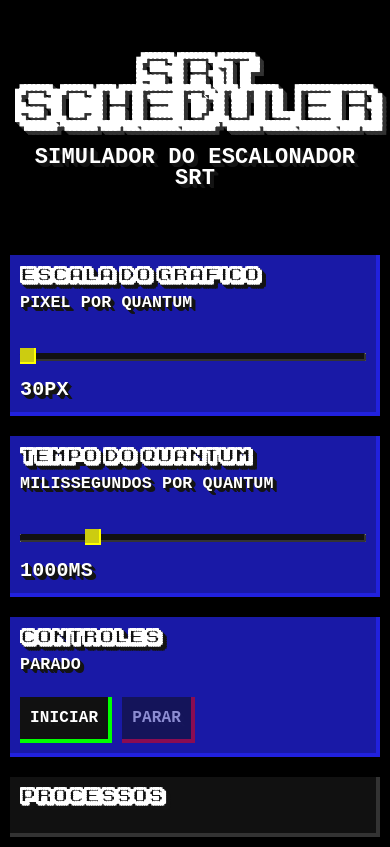
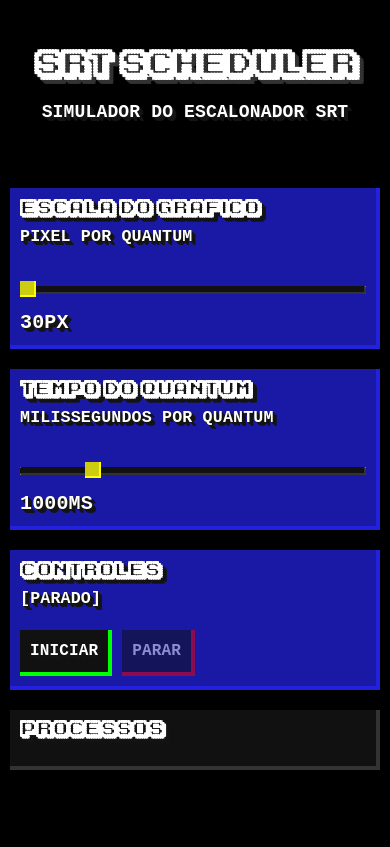
Before and after one commit to mateuscalza/srt-scheduler, a React (Create React App) app: page / in a window 390 px wide. Built offline with nearby package versions, Linux system fonts and the light colour scheme.

Commit message:
Melhorias para dispositivos móveis.

```diff
--- a/src/components/RunControl.js
+++ b/src/components/RunControl.js
@@ -19,7 +19,7 @@ export default function RunControl({ status, onStart, onStop }) {
       <p>
         <strong className="title">Controles</strong>
         <br />
-        <small>{status ? 'Em execução' : 'Parado'}</small>
+        <small>{status ? '[Em execução]' : '[Parado]'}</small>
       </p>
       <div className="buttons">
         <button
--- a/src/index.css
+++ b/src/index.css
@@ -290,4 +290,22 @@ input[type='range']:focus::-ms-fill-upper {
   .controls {
     flex-direction: column;
   }
+  h1.title {
+    font-size: 30px;
+    line-height: 2rem;
+    padding: 30px 15px 0px;
+    text-align: center;
+    text-shadow: 1px 1px 0px rgba(50, 50, 50, 1),
+      2px 2px 0px rgba(50, 50, 50, 1), 3px 3px 0px rgba(50, 50, 50, 1),
+      4px 4px 0px rgba(50, 50, 50, 1);
+  }
+  h2 {
+    line-height: 1.3rem;
+    margin-bottom: 5px;
+    display: inline-block;
+    width: 100%;
+    font-size: 18px;
+    padding: 0px 15px 50px;
+    text-align: center;
+  }
 }
```
